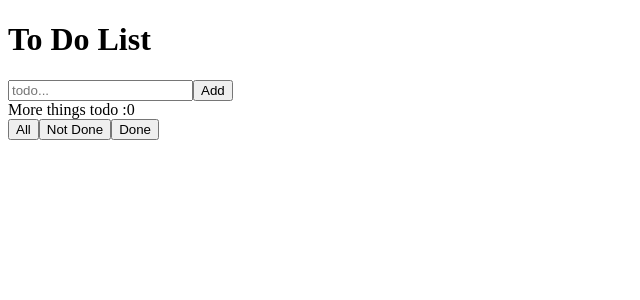
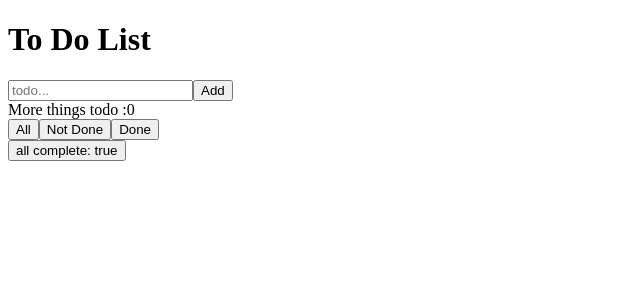
Before and after one commit to Liu-Ivy/ToDoApp, a React (Create React App) app in the folder todolist/: page / in a window 1280 px wide. Shown: the top 300 px of the page, without its empty margins (0-640 px from the left). Built offline with nearby package versions, Linux system fonts and the light colour scheme; the HTML template or start-up script is replaced by a standard one.

Commit message:
crossed all

```diff
--- a/todolist/src/components/TodoList.js
+++ b/todolist/src/components/TodoList.js
@@ -21,6 +21,7 @@ class TodoList extends Component {
   state = {
     todos: [],
     display: "all",
+    allComplete: true,
   };
   addTodos = (todo) => {
     this.setState({ todos: [todo, ...this.state.todos] });
@@ -46,8 +47,10 @@ class TodoList extends Component {
   };
 
   handleDelete = (id) => {
-    this.setState({ todos: this.state.todos.filter((todo) => todo.id !== id) });
-  };
+    this.setState((state) => ({
+      todos: state.todos.filter((todo) => todo.id !== id),
+    }));
+  }; //using state function instead of this.state.todos.........
 
   removeAllDones = () => {
     this.setState({ todos: this.state.todos.filter((todo) => !todo.complete) });
@@ -85,11 +88,26 @@ class TodoList extends Component {
         <button onClick={() => this.updateTodos("all")}>All</button>
         <button onClick={() => this.updateTodos("notDone")}>Not Done</button>
         <button onClick={() => this.updateTodos("done")}>Done</button>
-        {this.state.todos.some((todo) => todo.complete) ? (
+        {this.state.todos.some((todo) => todo.complete) ? ( //this.state.todos.filter((todo). => todo.complete) .length
           <div>
             <button onClick={this.removeAllDones}>Remove all Done</button>
           </div>
         ) : null}
+        <div>
+          <button
+            onClick={() =>
+              this.setState((state) => ({
+                todos: state.todos.map((todo) => ({
+                  ...todo,
+                  complete: state.allComplete,
+                })),
+                allComplete: !state.allComplete,
+              }))
+            }
+          >
+            all complete: {`${this.state.allComplete}`}
+          </button>
+        </div>
       </div>
     );
   }
```
